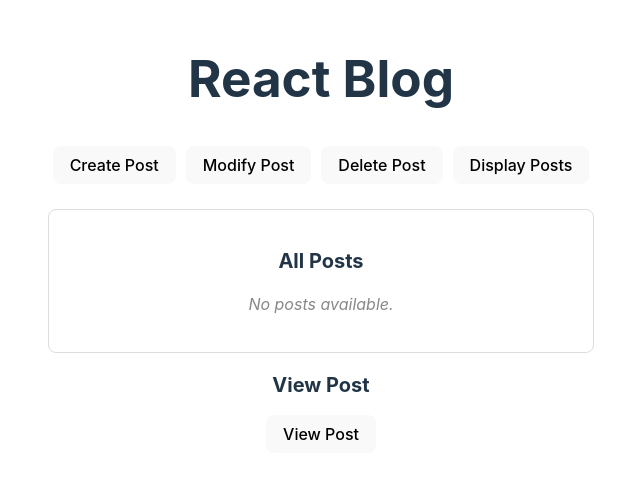
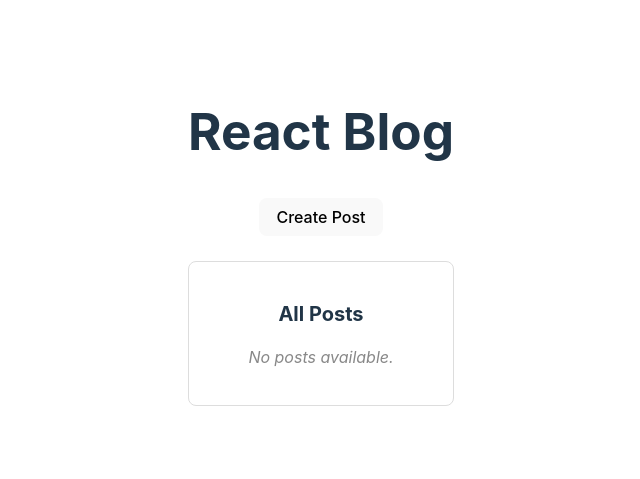
Before and after one commit to I-Ouaiahou/Blog-Project, a React (Vite) app in the folder blog/: page / in a window 1280 px wide. Shown: the part 163-642 px from the top of the page, without its empty margins (319-959 px from the left). Built offline with nearby package versions, Linux system fonts and the light colour scheme.

Commit message:
relocated buttons edit and delete next to each post which you adding no functionallity on them yet

```diff
--- a/blog/package.json
+++ b/blog/package.json
@@ -11,7 +11,8 @@
   },
   "dependencies": {
     "react": "^18.2.0",
-    "react-dom": "^18.2.0"
+    "react-dom": "^18.2.0",
+    "react-icons": "^5.0.1"
   },
   "devDependencies": {
     "@types/react": "^18.2.55",
--- a/blog/src/components/BlogComponent.jsx
+++ b/blog/src/components/BlogComponent.jsx
@@ -56,14 +56,6 @@ function BlogComponent() {
         }
     }
 
-    function handleDisplayPosts() {
-        console.log(posts);
-    }
-
-    function handleViewPost() {
-        console.log("View Post");
-    }
-
     return (
         <div style={styles.container}>
             <h1 style={{ textAlign: "center" }}>React Blog</h1>
@@ -71,15 +63,12 @@ function BlogComponent() {
                 <button style={styles.button} onClick={startCreatingPost}>
                     Create Post
                 </button>
-                <button style={styles.button} onClick={startModifyingPost}>
+                {/* <CiEdit style={styles.button} onClick={startModifyingPost}>
                     Modify Post
-                </button>
-                <button style={styles.button} onClick={handleDeletePost}>
+                </CiEdit>
+                <FaDeleteLeft style={styles.button} onClick={handleDeletePost}>
                     Delete Post
-                </button>
-                <button style={styles.button} onClick={handleDisplayPosts}>
-                    Display Posts
-                </button>
+                </FaDeleteLeft> */}
             </div>
 
             {isCreatingPost && (
@@ -123,13 +112,6 @@ function BlogComponent() {
             )}
 
             <PostList posts={posts} />
-
-            <div>
-                <h2 style={styles.subHeading}>View Post</h2>
-                <button style={styles.button} onClick={handleViewPost}>
-                    View Post
-                </button>
-            </div>
         </div>
     );
 }
--- a/blog/src/components/PostList.jsx
+++ b/blog/src/components/PostList.jsx
@@ -1,7 +1,16 @@
 import React, { useContext } from "react";
 import { BlogContext } from "../context/BlogContext";
+
 function PostList() {
-    const { posts } = useContext(BlogContext);
+    const { posts, deletePost, modifiedPost } = useContext(BlogContext);
+
+    const handleDelete = (post) => {
+        deletePost(post);
+    };
+    const handleModify = (post) => {
+        modifiedPost(post);
+        console.log("modify post", post);
+    };
 
     console.log("Posts in PostList:", posts); // Log the posts array
 
@@ -28,6 +37,14 @@ function PostList() {
                             {" "}
                             Content: {post?.content || "No content"}
                         </p>
+                        <div style={styles.buttonsContainer}>
+                            <button onClick={() => handleModify(post)}>
+                                Modify
+                            </button>
+                            <button onClick={() => handleDelete(post)}>
+                                Delete
+                            </button>
+                        </div>
                     </div>
                 ))}
             </div>
--- a/blog/src/context/BlogContext.jsx
+++ b/blog/src/context/BlogContext.jsx
@@ -41,8 +41,4 @@ export const BlogProvider = ({ children }) => {
     );
 };
 
-// export const useBlogContext = () => {
-//     return useContext(BlogContext);
-// };
-
 export default BlogContext;
```
Also changed, not shown: 1 other file (tests, documents, lock files or other folders).
